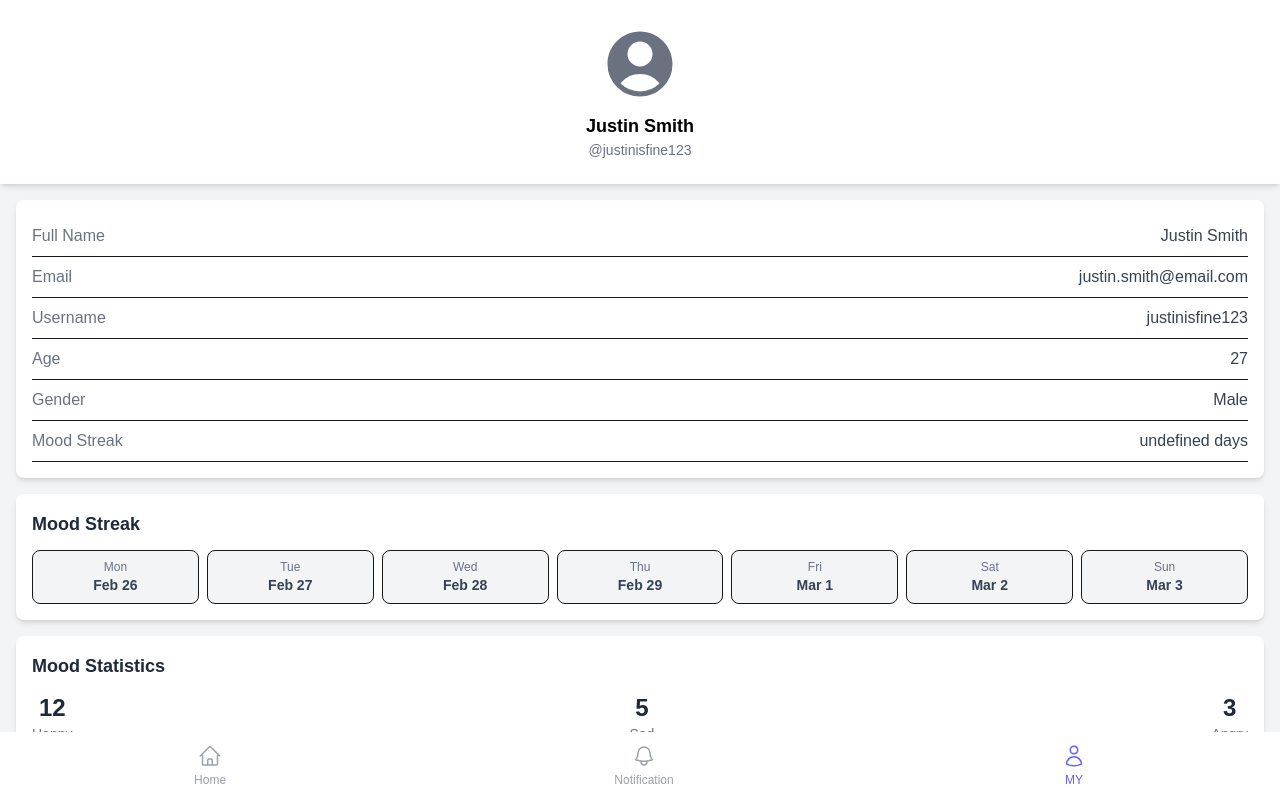
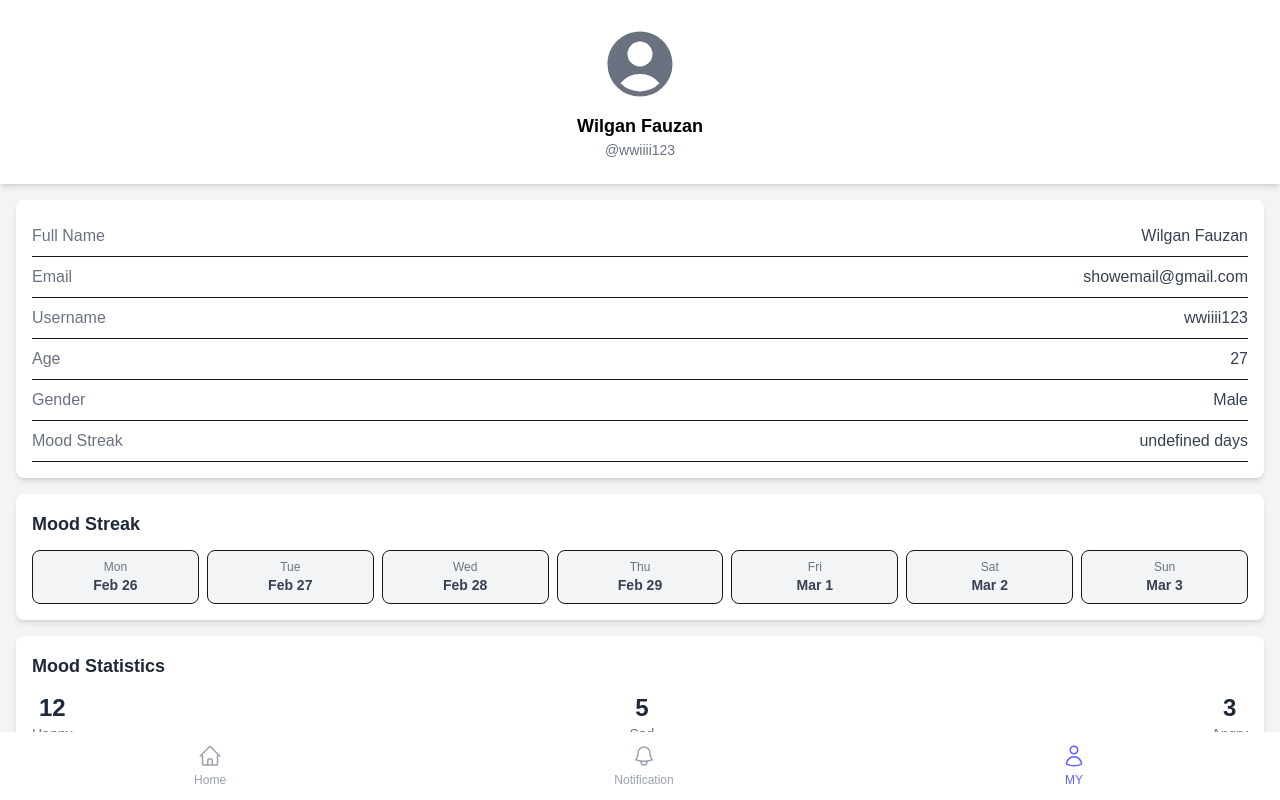
Before and after one commit to has-bi/theramind, a Next.js app: page / in a window 1280 px wide. Built offline with nearby package versions, Linux system fonts and the light colour scheme.

Commit message:
change data pengguna

```diff
--- a/src/app/page.js
+++ b/src/app/page.js
@@ -8,9 +8,9 @@ export default function ProfilePage() {
 
   // Data pengguna
   const user = {
-    fullName: "Justin Smith",
-    username: "justinisfine123",
-    email: "justin.smith@email.com",
+    fullName: "Wilgan Fauzan",
+    username: "wwiiii123",
+    email: "showemail@gmail.com",
     age: 27,
     gender: "Male",
   };
```
